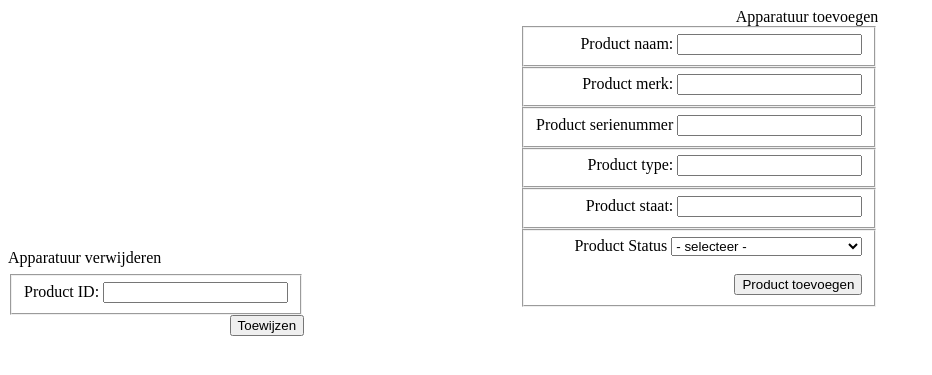
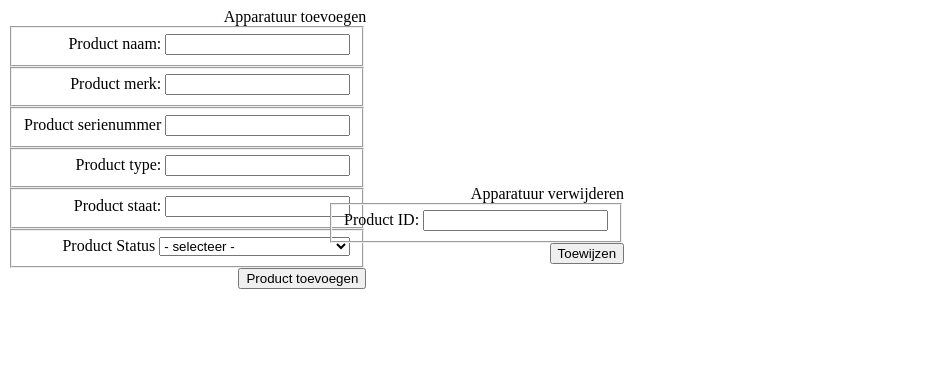
Before and after one commit to HeinzBonen/project4, a PHP site: page /productbewerken.php in a window 1280 px wide. Shown: the top 375 px of the page, without its empty margins (0-932 px from the left). Run offline with PHP 8.4, Linux system fonts and the light colour scheme.

Commit message:
Update productbewerken.php

```diff
--- a/productbewerken.php
+++ b/productbewerken.php
@@ -14,7 +14,6 @@
     .ptoevoegen {
       position: absolute;
       text-align: right;
-      margin-left: 40%;
     }
   </style>
   <div class="ptoevoegen">
@@ -51,26 +50,23 @@
             <option>Reparatie - Niet beschikbaar</option>
           </select>
         </span>
-        <br><br>
+      </fieldset>
     </form>
     <input type="submit" name="toevoegen" value="Product toevoegen">
   </div>
+
   <style>
     .pverwijderen {
       position: absolute;
       text-align: right;
-        margin-top: 18%;
-      }
-
-      .tekstapparatuurverwijderen {
-        position: absolute;
-        margin-top: 16%;
+      margin-top: 11%;
+      margin-left: 25%;
     }
   </style>
 
   <br><br>
-  <h class="tekstapparatuurverwijderen">Apparatuur verwijderen</h>
   <div class="pverwijderen">
+  <h>Apparatuur verwijderen</h>
     <form action="verwerkenverwijderen.php" method="post" id="availability-form">
       <fieldset>
         <span><label>Product ID: </label><input type="text" name="delID" id="delID" required /></span>
```
Lines whose indentation alone changed are shown as unchanged.
